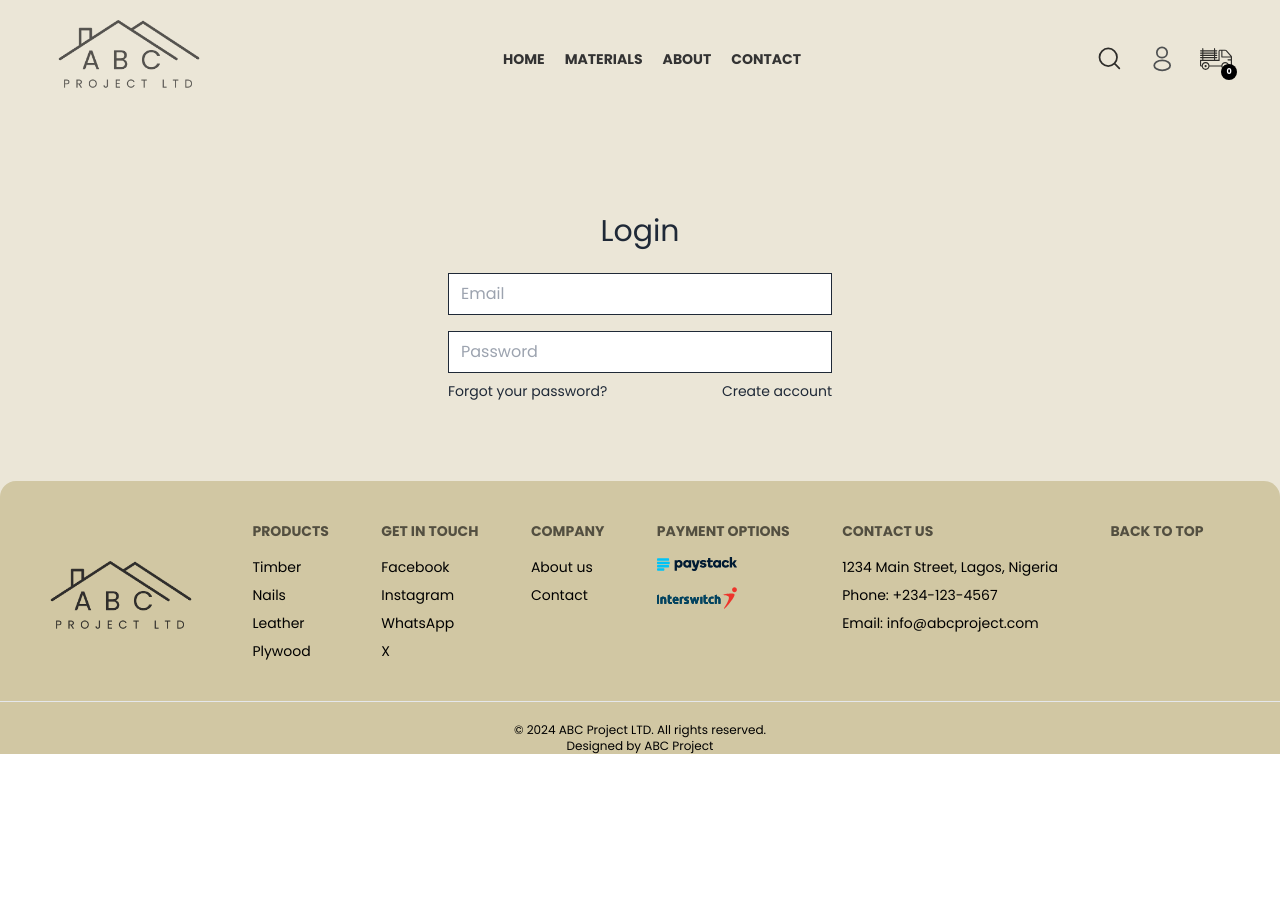
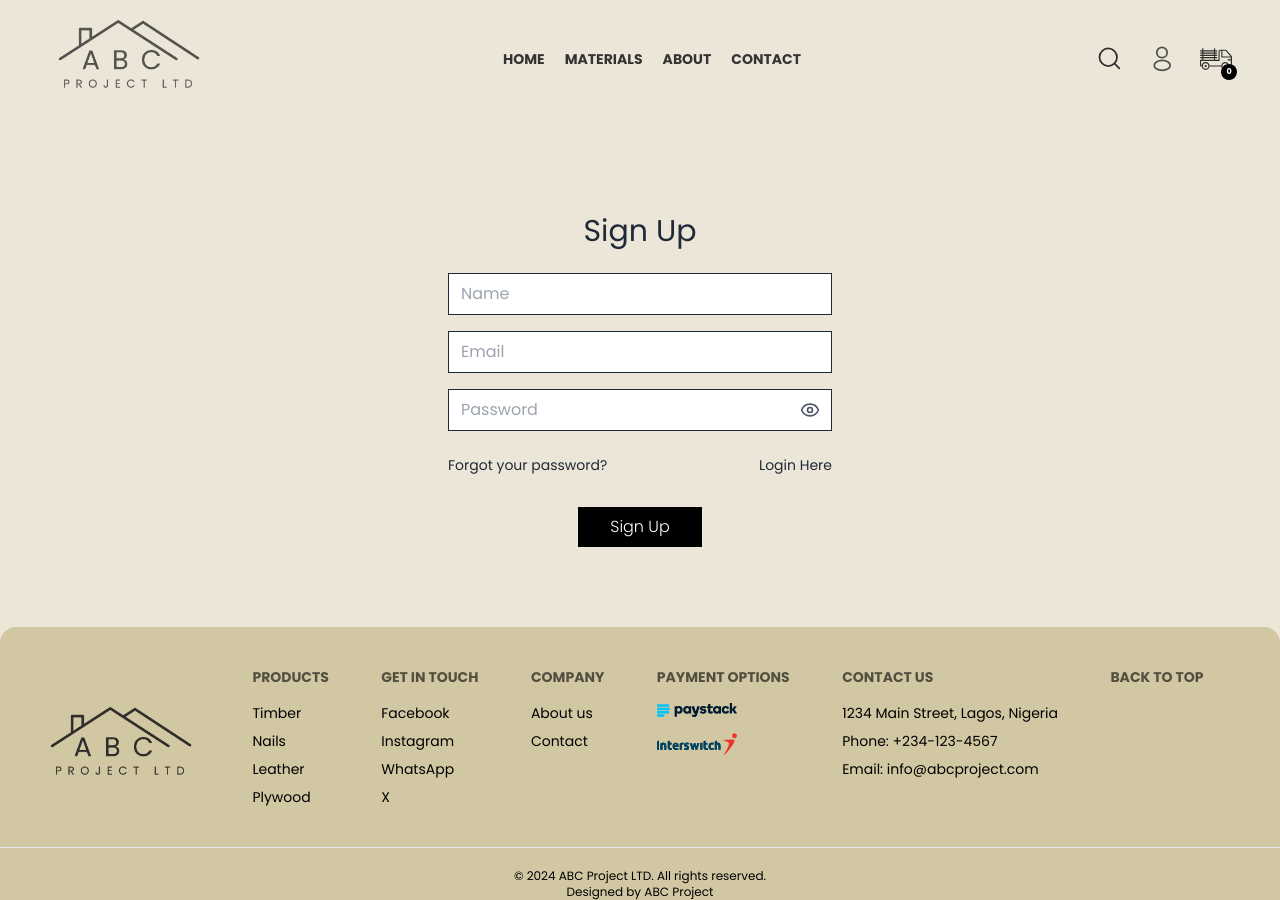
Before and after one commit to Augustine-jr/ABC-Project-Limited, a React (Vite) app: page /login in a window 1280 px wide. Before the commit the page ends 800 px from the top, so only its background shows below. Built offline with nearby package versions, Linux system fonts and the light colour scheme.

Commit message:
feat: add Eye and Eyeoff icon to show and hide password

```diff
--- a/src/pages/Login.tsx
+++ b/src/pages/Login.tsx
@@ -1,27 +1,95 @@
 import { useState } from 'react'
+import { Eye, EyeOff } from 'lucide-react';
 
 const Login = () => {
 
-  const [currentState, setCurrentState] = useState('Login')
+  const [currentState, setCurrentState] = useState('Sign Up');
+  const [loading, setLoading] = useState(false);
+  const [error, setError] = useState<string | null>(null);
+  const [showPassword, setShowPassword] = useState(false);
+
+  const onSubmitHandler = async (event: React.FormEvent<HTMLFormElement>) => {
+      event.preventDefault();
+      setLoading(true);
+      try {
+        setError(null);
+        const formData = new FormData(event.currentTarget);
+        const data = {
+           name: formData.get('name'),
+           email: formData.get('email'),
+           password: formData.get('password'),
+        }
+          console.log(data);
+          // Simulate API call to register user here
+      } catch (err) {
+        setError('An error occurred while trying to register.');
+      } finally {
+        setLoading(false);
+      }
+
+  }
 
   return (
-    <form className='flex flex-col items-center w-[90%] sm:max-w-96 m-auto mt-14 gap-4 text-gray-800'>
-      <div className='inline-flex itens-center gap-2 mb-2 mt-10'>
+    <form
+        onSubmit={onSubmitHandler}
+        className='flex flex-col items-center w-[90%] sm:max-w-96 m-auto mt-14 gap-4 text-gray-800'>
+        <div className='inline-flex items-center gap-2 mb-2 mt-10'>
           <p className='text-3xl'>{currentState}</p>
       </div>
-      {currentState === 'Login' ? '' : <input type='text' placeholder='Name' className='w-full px-3 py-2  border border-gray-800' required/>}
-      <input type='email' placeholder='Email' className='w-full px-3 py-2  border border-gray-800' required/>
-      <input type='password' placeholder='Password' className='w-full px-3 py-2  border border-gray-800' required/>
-      <div className='w-full flex justify-between text-sm mt-[-8px]'>
-        <p className='cursor-pointer'>Forgot your password?</p>
-        {
-          currentState === 'Login'
-          ? <p onClick={() => setCurrentState('Sign Up')} className='cursor-pointer'>Create account</p>
-          : <p onClick={() => setCurrentState('Login')}  className='cursor-pointer'>Login Here</p>
-        }
-      </div>
-    </form>
-  )
-}
+       {currentState === 'Sign Up' && (
+                <input
+                    type='text'
+                    placeholder='Name'
+                    name='name'
+                    className='w-full px-3 py-2 border border-gray-800'
+                    required
+                />
+            )}
+            <input
+                type='email'
+                placeholder='Email'
+                name='email'
+                className='w-full px-3 py-2 border border-gray-800'
+                required
+            />
+            <div className="relative w-full">
+                <input
+                    type={showPassword ? 'text' : 'password'}
+                    placeholder="Password"
+                    name="password"
+                    className="w-full px-3 py-2 border border-gray-800"
+                    required
+                />
+                <button
+                    type="button"
+                     aria-label={showPassword ? 'Hide password' : 'Show password'}
+                    onClick={() => setShowPassword(!showPassword)}
+                    className="absolute right-3 top-1/2 transform -translate-y-1/2 text-gray-600 hover:text-black"
+                >
+                    {showPassword ? <EyeOff size={20} /> :  <Eye size={20} />}
+                </button>
+            </div>
+            <div className='w-full flex justify-between text-sm mt-2'>
+                <p className='cursor-pointer'>Forgot your password?</p>
+                {currentState === 'Login' ? (
+                    <p onClick={() => setCurrentState('Sign Up')} className='cursor-pointer'>
+                        Create account
+                    </p>
+                ) : (
+                    <p onClick={() => setCurrentState('Login')} className='cursor-pointer'>
+                        Login Here
+                    </p>
+                )}
+            </div>
+            {error && <p className='text-red-500'>{error}</p>}
+            <button
+                disabled={loading}
+                className={`bg-black text-white font-light px-8 py-2 mt-4 ${loading && 'opacity-50 cursor-not-allowed'}`}
+            >
+                {loading ? 'Processing...' : currentState === 'Login' ? 'Sign In' : 'Sign Up'}
+            </button>
+        </form>
+    );
+};
 
-export default Login
+export default Login;
```
